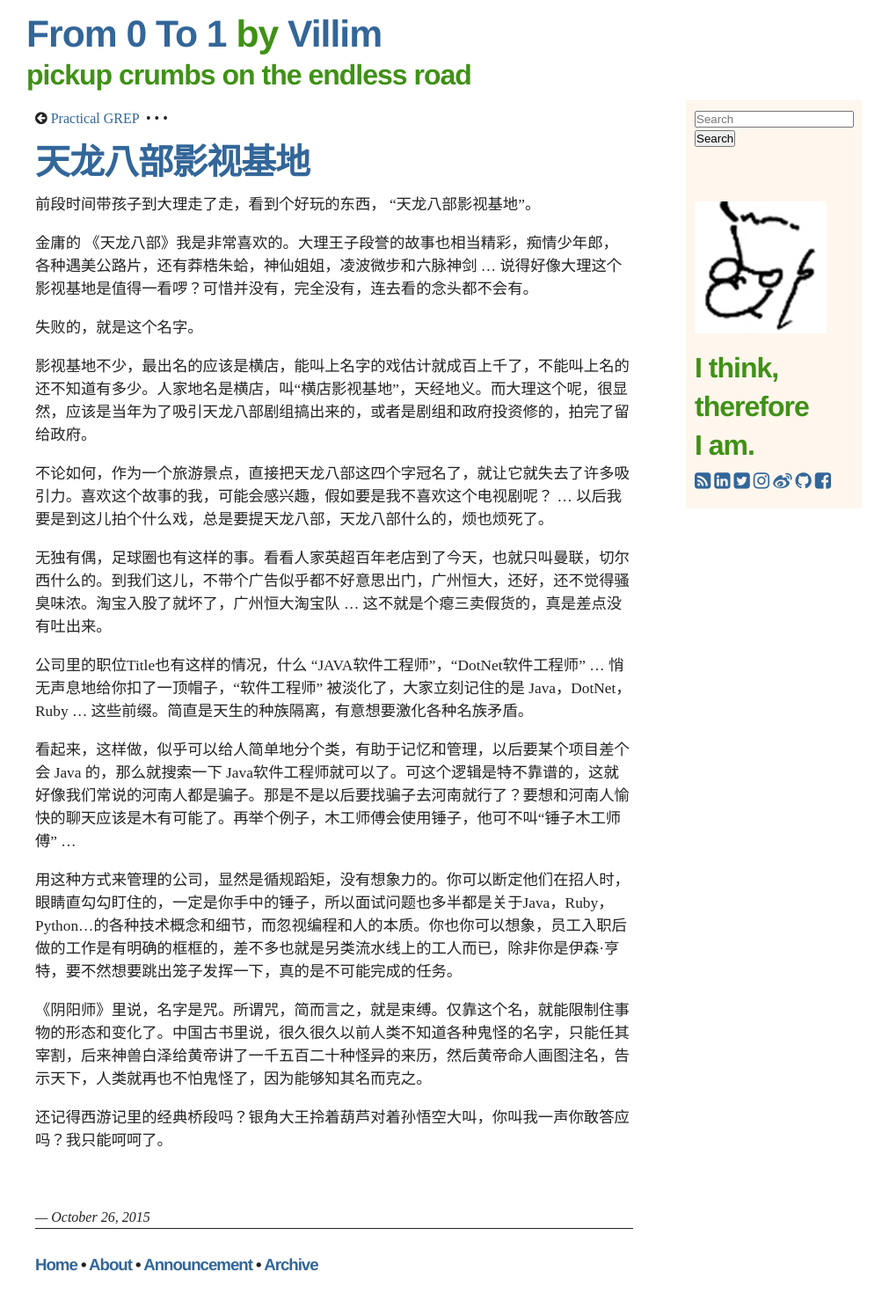
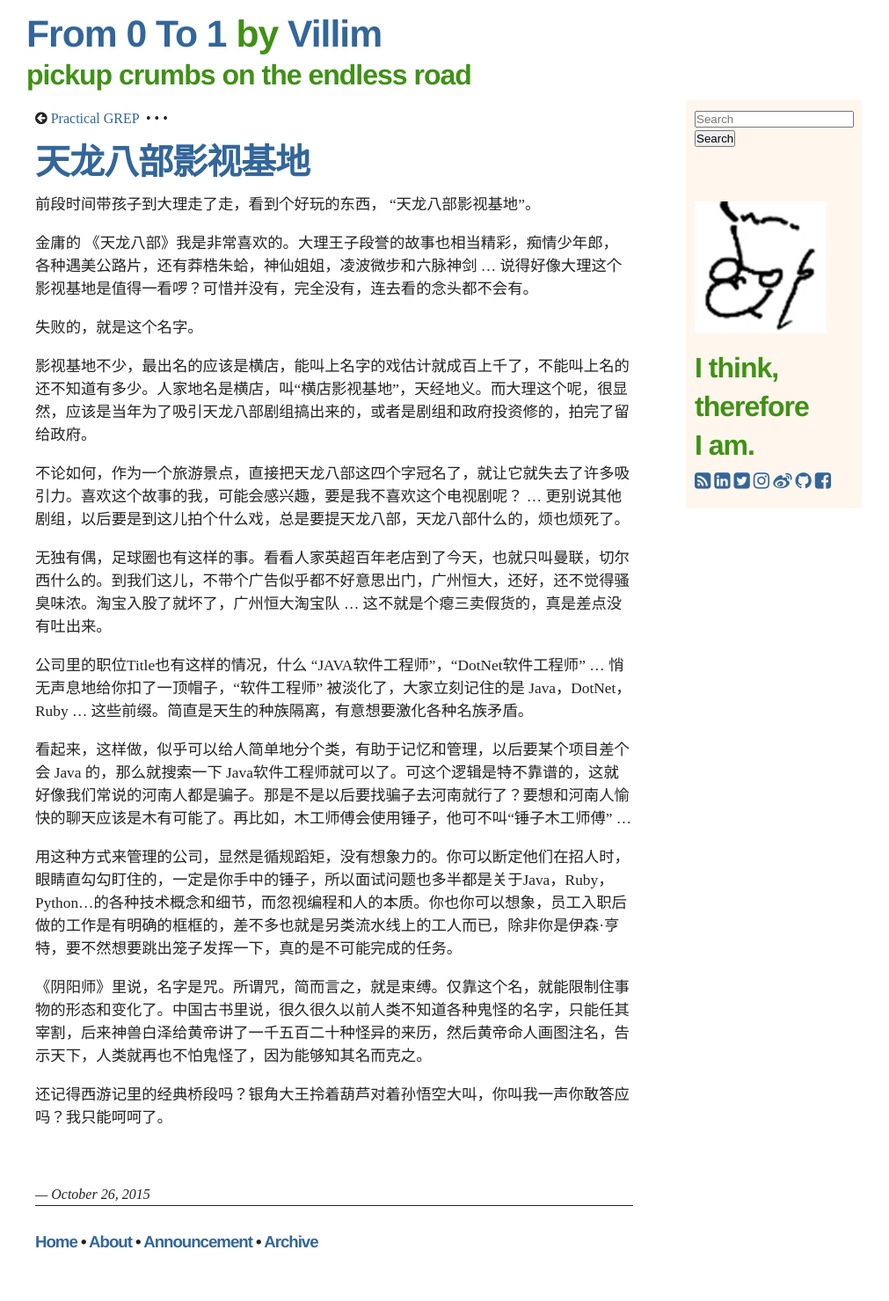
Before and after one commit to villim/villim.github.io, a Jekyll site: the page built from _posts/2015-10-26-tian-long-ba-bu-film-production-base.md, in a window 1280 px wide. Shown: the whole page at 88% size, without its empty margins (135-1146 px from the left). Built offline with Jekyll 4.4.1, drawn with Linux system fonts in a browser that asks for light colours; nearby versions of some CDN libraries; Markdown is read by kramdown in place of the engine named in the settings; after the commit the page ends 1453 px from its top, so only the background shows below that.

Commit message:
Adjust sentense

```diff
--- a/_posts/2015-10-26-tian-long-ba-bu-film-production-base.md
+++ b/_posts/2015-10-26-tian-long-ba-bu-film-production-base.md
@@ -10,13 +10,13 @@ title: 天龙八部影视基地
 
 影视基地不少，最出名的应该是横店，能叫上名字的戏估计就成百上千了，不能叫上名的还不知道有多少。人家地名是横店，叫“横店影视基地”，天经地义。而大理这个呢，很显然，应该是当年为了吸引天龙八部剧组搞出来的，或者是剧组和政府投资修的，拍完了留给政府。
 
-不论如何，作为一个旅游景点，直接把天龙八部这四个字冠名了，就让它就失去了许多吸引力。喜欢这个故事的我，可能会感兴趣，假如要是我不喜欢这个电视剧呢？ ... 以后我要是到这儿拍个什么戏，总是要提天龙八部，天龙八部什么的，烦也烦死了。
+不论如何，作为一个旅游景点，直接把天龙八部这四个字冠名了，就让它就失去了许多吸引力。喜欢这个故事的我，可能会感兴趣，要是我不喜欢这个电视剧呢？ ... 更别说其他剧组，以后要是到这儿拍个什么戏，总是要提天龙八部，天龙八部什么的，烦也烦死了。
 
 无独有偶，足球圈也有这样的事。看看人家英超百年老店到了今天，也就只叫曼联，切尔西什么的。到我们这儿，不带个广告似乎都不好意思出门，广州恒大，还好，还不觉得骚臭味浓。淘宝入股了就坏了，广州恒大淘宝队 ... 这不就是个瘪三卖假货的，真是差点没有吐出来。
 
 公司里的职位Title也有这样的情况，什么 “JAVA软件工程师”，“DotNet软件工程师” ... 悄无声息地给你扣了一顶帽子，“软件工程师” 被淡化了，大家立刻记住的是 Java，DotNet，Ruby ... 这些前缀。简直是天生的种族隔离，有意想要激化各种名族矛盾。
 
-看起来，这样做，似乎可以给人简单地分个类，有助于记忆和管理，以后要某个项目差个会 Java 的，那么就搜索一下 Java软件工程师就可以了。可这个逻辑是特不靠谱的，这就好像我们常说的河南人都是骗子。那是不是以后要找骗子去河南就行了？要想和河南人愉快的聊天应该是木有可能了。再举个例子，木工师傅会使用锤子，他可不叫“锤子木工师傅” ...
+看起来，这样做，似乎可以给人简单地分个类，有助于记忆和管理，以后要某个项目差个会 Java 的，那么就搜索一下 Java软件工程师就可以了。可这个逻辑是特不靠谱的，这就好像我们常说的河南人都是骗子。那是不是以后要找骗子去河南就行了？要想和河南人愉快的聊天应该是木有可能了。再比如，木工师傅会使用锤子，他可不叫“锤子木工师傅” ...
 
 用这种方式来管理的公司，显然是循规蹈矩，没有想象力的。你可以断定他们在招人时，眼睛直勾勾盯住的，一定是你手中的锤子，所以面试问题也多半都是关于Java，Ruby，Python...的各种技术概念和细节，而忽视编程和人的本质。你也你可以想象，员工入职后做的工作是有明确的框框的，差不多也就是另类流水线上的工人而已，除非你是伊森·亨特，要不然想要跳出笼子发挥一下，真的是不可能完成的任务。
 
```
